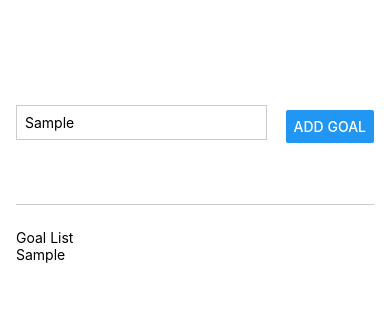
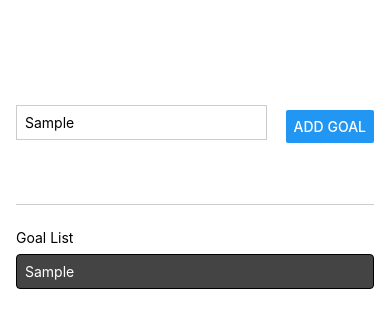
Before and after one commit to MrShifu01/GoalsApp---Mobile-App, a React Native app: screen / in a window 390 px wide. Both pictures are taken after typing "Sample" into the empty fields and a click on the button "ADD GOAL". Shown: the top 328 px of the page. Built offline with nearby package versions, Linux system fonts and the light colour scheme.

Commit message:
list is working

```diff
--- a/App.js
+++ b/App.js
@@ -30,7 +30,13 @@ export default function App() {
       {/* List of inputted goals */}
       <View style={styles.goalsContainer}>
         <Text>Goal List</Text>
-        {goals.map((goal, index) => <Text key={goal + index}>{goal}</Text>)}
+        {goals.map((goal, index) => (
+          <View key={goal + index} style={styles.goalItem}>
+            <Text style={{color: '#fff'}}>
+              {goal}
+            </Text>
+          </View>
+        ))}
       </View>
 
     </View>
@@ -65,6 +71,17 @@ const styles = StyleSheet.create({
 
     goalsContainer: {
       flex: 4,
+    },
+
+    goalItem: {
+      padding: 8,
+      borderRadius: 4,
+      backgroundColor: '#444',
+      color: '#fff',
+      borderColor: '#000000',
+      borderWidth: 1,
+      marginBottom: 8,
+      marginTop: 8,
     }
 
 });
```
